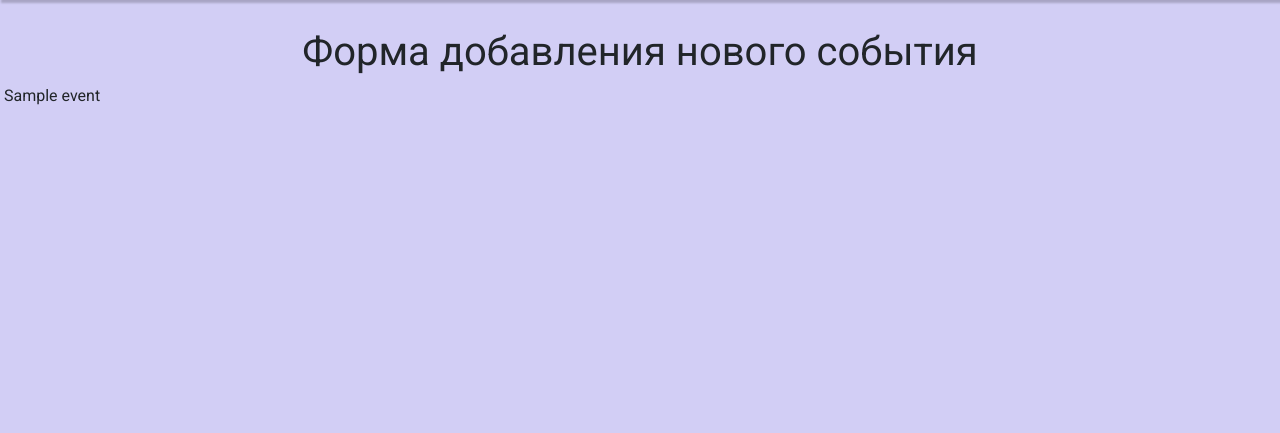
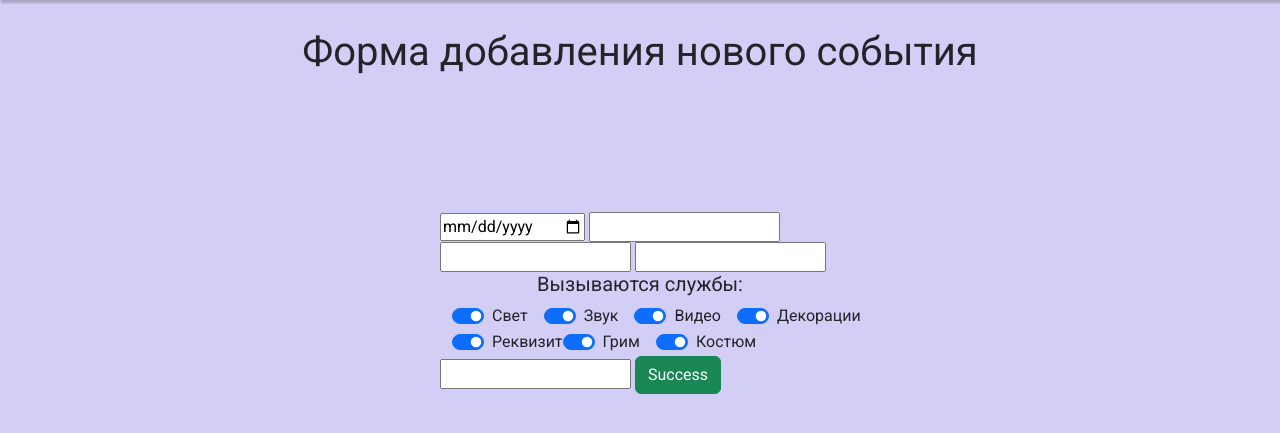
Before and after one commit to bukhantcev/chtotos_mohnatii, a Django app: template site1/forms/templates/forms/index.html in a window 1280 px wide. Shown: the part 56-489 px from the top of the page. Run offline with Django 5.2, Linux system fonts and the light colour scheme; the template is opened without the code that fills it: most values are stand-ins (such as "Sample title", 1, 10 or a date in 2020); form fields are guessed from the names that the template uses; style sheets or scripts are compiled from the project's sources; some libraries are stand-ins or nearby versions.

Commit message:
02.09.24

```diff
--- a/site1/forms/templates/forms/index.html
+++ b/site1/forms/templates/forms/index.html
@@ -9,18 +9,72 @@
     <div class="form-wrapper">
         <div class="row">
             <div class="col">
-                <h1 class="zagolovok" style="margin-top: 5rem;">Форма добавления нового события </h1>
+                <h1 class="zagolovok text-center" style="margin-top: 5rem;">Форма добавления нового события </h1>
             </div>
         </div>
     </div>
 </div>
-{% for el in events %}
-
-<div>
-    {{el.name}}
-</div>
-{% endfor %}
+<form action="" method="post">
+    {% csrf_token %}
+    <div class="container-fluid d-flex flex-column" style="padding-top: 8rem;">
+        <div class="row">
+            <div class="col col-sm-4 offset-sm-4 justify-content-center h-100">
+                {{ form.date }}
+                {{ form.type }}
+                {{ form.name }}
+                {{ form.location }}
+                <h5 class="staf-tittle text-center">Вызываются службы:</h5>
+                <div class="container-fluid d-flex">
+                    <div class="form-check form-switch" style="margin-right: 1rem;">
+                        <input class="form-check-input" value="svet" name="staff" type="checkbox" id="svet" checked>
+                        <label class="form-check-label" for="for">Свет</label>
+                      </div>
+                      <div class="form-check form-switch" style="margin-right: 1rem;">
+                        <input class="form-check-input" value="zvuk" name="staff" type="checkbox" id="svet" checked>
+                        <label class="form-check-label" for="for">Звук</label>
+                      </div>
+                      <div class="form-check form-switch" style="margin-right: 1rem;">
+                        <input class="form-check-input" value="video" name="staff" type="checkbox" id="svet" checked>
+                        <label class="form-check-label" for="for">Видео</label>
+                      </div>
+                      <div class="form-check form-switch" style="margin-right: 1rem;">
+                        <input class="form-check-input" value="decor" name="staff" type="checkbox" id="svet" checked>
+                        <label class="form-check-label" for="for">Декорации</label>
+                      </div>
+                    </div>
+                      <div class="container-fluid d-flex" style="margin-right: 1rem;">
+                      <div class="form-check form-switch">
+                        <input class="form-check-input" value="rekvizit" name="staff" type="checkbox" id="svet" checked>
+                        <label class="form-check-label" for="for">Реквизит</label>
+                      </div>
+                      <div class="form-check form-switch" style="margin-right: 1rem;">
+                        <input class="form-check-input" value="grim" name="staff" type="checkbox" id="svet" checked>
+                        <label class="form-check-label" for="for">Грим</label>
+                      </div>
+                      <div class="form-check form-switch" style="margin-right: 1rem;">
+                        <input class="form-check-input" value="kostum" name="staff" type="checkbox" id="svet" checked>
+                        <label class="form-check-label" for="for">Костюм</label>
+                      </div>
+                </div>
 
 
 
+
+
+                {{ form.utochneniya }}
+                <span>{{ error }}</span>
+                <button type="submit" name="event_add" value="event_add" class="btn btn-success">Success</button>
+            </div>
+
+        </div>
+    </div>
+
+    </div>
+
+
+
+
+</form>
+
+
 {% endblock %}
--- a/site1/main/db_manager.py
+++ b/site1/main/db_manager.py
@@ -90,8 +90,5 @@ class Events:
         return result
 
 
+
 #______________________________________________TABLE EVENTS________________________________________________
-
-
-time = Events.events(Events)[0]
-print(time)
```
Also changed, not shown: site1/forms/forms.py (added, +27 -0 lines), site1/forms/models.py (+11 -1 lines), site1/forms/views.py (+20 -3 lines), site1/db.sqlite3.
